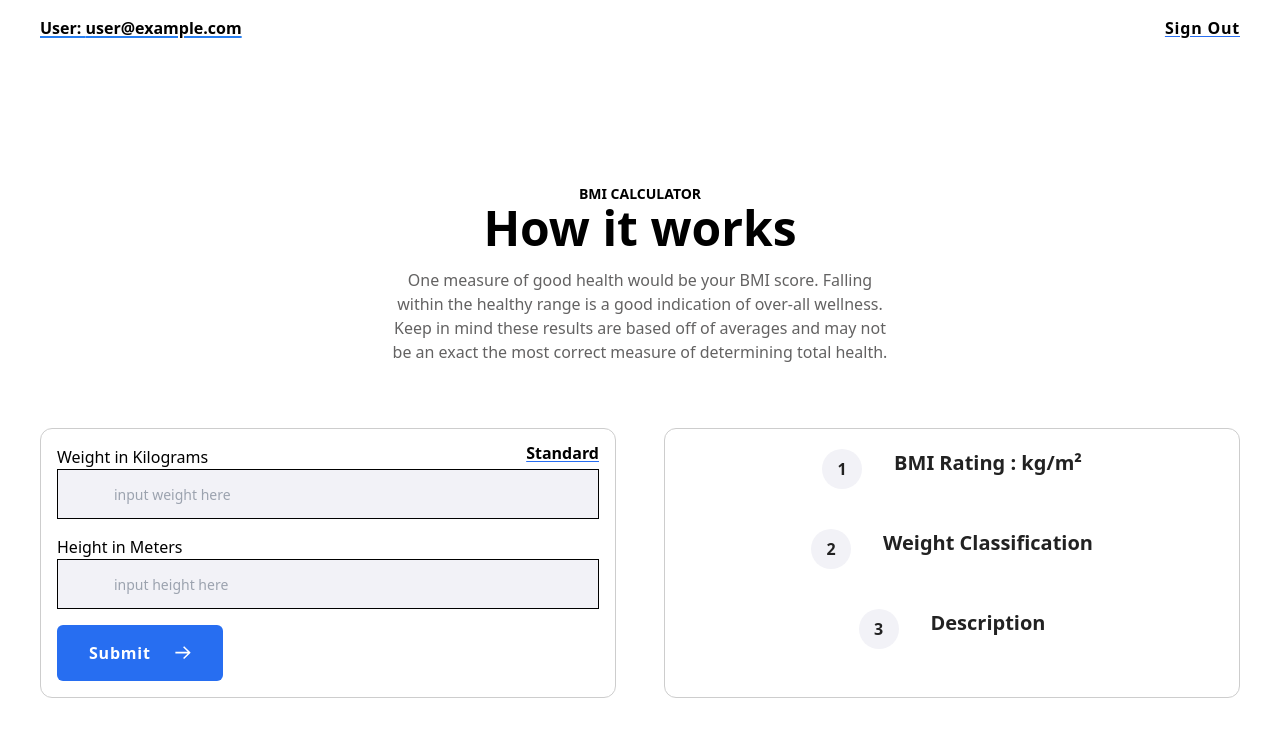
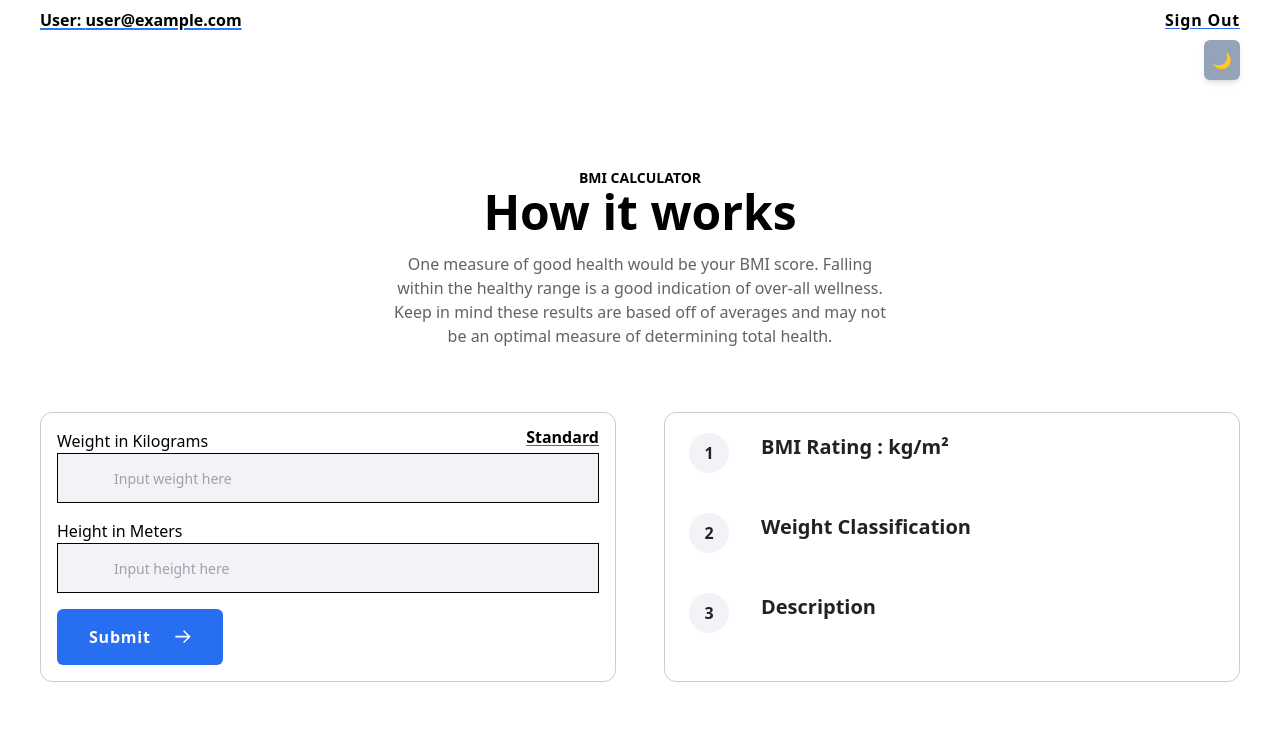
Before and after one commit to flor3z/onebetterbody, a React (Vite) app: page /account in a window 1280 px wide. Shown: the top 736 px of the page. Built offline with nearby package versions, Linux system fonts and the light colour scheme; no server answers; sample sign-in values are in the browser's storage; what tailwindcss-animated would draw is missing.

Commit message:
created themecontext for light-dark modes - wrapped all components with provider and add tailwind dark class to config file

```diff
--- a/src/App.jsx
+++ b/src/App.jsx
@@ -4,9 +4,11 @@ import Account from './components/Account';
 import { Routes, Route } from 'react-router-dom';
 import { AuthContextProvider } from './context/AuthContext';
 import ProtectedRoute from './components/ProtectedRoute';
+import ThemeContextProvider from './context/ThemeContext';
 function App() {
   return (
     <>
+      <ThemeContextProvider>
         <AuthContextProvider>
           <Routes>
             <Route path="/" element={<Signup />} />
@@ -21,6 +23,7 @@ function App() {
             />
           </Routes>
         </AuthContextProvider>
+      </ThemeContextProvider>
     </>
   );
 }
--- a/src/components/Account.jsx
+++ b/src/components/Account.jsx
@@ -10,7 +10,6 @@ function Account() {
   const [result, setResult] = useState('');
   const [inches, setInches] = useState('');
   const [standardUnit, setStandardUnit] = useState(true);
-  // const [bmiInfo, setBmiInfo] = useState({});
 
   const { user, logout } = UserAuth();
 
@@ -38,12 +37,12 @@ function Account() {
       setWeight('');
     } else {
       const kilosIntoPounds = weight / 2.205;
-      const heightIntoMeters = height * 0.3048;
-      const heightTotal = heightIntoMeters + inches * 0.0254;
+      const feetIntoMeters = height * 0.3048;
+      const heightTotal = feetIntoMeters + inches * 0.0254;
       const metricHeightSquard = heightTotal * heightTotal;
       console.log(
         kilosIntoPounds,
-        heightIntoMeters,
+        feetIntoMeters,
         heightTotal,
         metricHeightSquard
       );
@@ -55,37 +54,39 @@ function Account() {
   };
 
   return (
-    <section>
+    <section className="bg-white dark:bg-neutral-800">
       <div className="flex justify-between">
-        <div className="py-4 text-black font-bold pl-5 sm:pl-10 underline decoration-[#276ef1] hover:decoration-[#277ef1] hover:decoration-2  underline-offset-2 ">
+        <div className="py-2 text-black font-bold pl-5 sm:pl-10 underline decoration-[#276ef1] hover:decoration-[#277ef1] hover:decoration-2 underline-offset-2 dark:text-slate-200">
           User: {user && user.email}
         </div>
-        <div className="flex justify-center items-center py-4 pr-5 sm:pr-10">
+        <div className="flex justify-center items-center py-2 pr-5 sm:pr-10">
           <button
             onClick={handleLogOut}
             className="flex text-black items-center justify-center text-center underline decoration-[#276ef1] hover:decoration-[#277ef1] hover:decoration-2  underline-offset-2"
           >
-            <p className="font-bold tracking-wider ">Sign Out</p>
+            <p className="font-bold tracking-wider dark:text-slate-200">
+              Sign Out
+            </p>
           </button>
         </div>
       </div>
-      <div className="mx-auto w-full max-w-7xl px-5 py-16 md:px-10 md:py-24 lg:py-32">
+      <div className="mx-auto w-full max-w-7xl px-5 py-16 md:px-10 md:py-24 lg:py-32 dark:text-slate-200">
         <p className="text-center text-sm font-bold uppercase">
           BMI CALCULATOR
         </p>
-        <h2 className="text-center text-3xl font-bold md:text-5xl">
+        <h2 className="text-center text-3xl font-bold md:text-5xl dark:text-[#2796f1]">
           How it works
         </h2>
-        <p className="mx-auto mb-8 mt-4 max-w-lg text-center text-sm text-[#636262] sm:text-base md:mb-12 lg:mb-16">
+        <p className="mx-auto mb-8 mt-4 max-w-lg text-center text-sm text-[#636262] sm:text-base md:mb-12 lg:mb-16 dark:text-neutral-300">
           One measure of good health would be your BMI score. Falling within the
           healthy range is a good indication of over-all wellness. Keep in mind
-          these results are based off of averages and may not be an exact the
-          most correct measure of determining total health.
+          these results are based off of averages and may not be an optimal
+          measure of determining total health.
         </p>
         <div className="grid items-center gap-8 lg:grid-cols-2 lg:gap-12">
           <ResultCard result={result} />
 
-          <div className="relative block w-auto h-auto md:h-full md:w-full overflow-hidden [grid-area:1/1/2/2] lg:[grid-area:1/1/2/2] rounded-xl border border-solid border-[#cdcdcd]">
+          <div className="relative block w-auto h-auto md:h-full md:w-full overflow-hidden [grid-area:1/1/2/2] lg:[grid-area:1/1/2/2] rounded-xl border border-solid border-[#cdcdcd] dark:border-gray-500">
             <button
               onClick={handleUnitSwitch}
               className="absolute top-3 right-4 font-bold underline decoration-[#276ef1] hover:decoration-[#277ef1] hover:decoration-2  underline-offset-2"
@@ -98,13 +99,13 @@ function Account() {
                   {standardUnit ? 'Weight in Kilograms' : 'Weight in Pounds'}
                 </label>
                 <input
-                  className="mb-4 block h-9 w-full border border-black bg-[#f2f2f7] px-3 py-6 pl-14 text-sm text-[#333333]"
+                  className="mb-4 block h-9 w-full border border-black bg-[#f2f2f7] dark:bg-neutral-200 px-3 py-6 pl-14 text-sm text-[#333333]"
                   onChange={(e) => setWeight(e.target.value)}
                   value={weight}
                   step=".1"
                   autoComplete="off"
                   type="number"
-                  placeholder="input weight here"
+                  placeholder="Input weight here"
                   required
                 />
                 <label>
@@ -114,36 +115,38 @@ function Account() {
                 </label>
                 {standardUnit ? (
                   <input
-                    className=" mb-4 block h-9 w-full border border-black bg-[#f2f2f7] px-3 py-6 pl-14 text-sm text-[#333333]"
+                    className=" mb-4 block h-9 w-full border border-black bg-[#f2f2f7] dark:bg-neutral-200 px-3 py-6 pl-14 text-sm text-[#333333]"
                     onChange={(e) => setHeight(e.target.value)}
                     value={height}
+                    maxLength="10"
                     autoComplete="off"
                     step=".01"
                     type="number"
-                    placeholder="input height here"
+                    placeholder="Input height here"
                     required
                   />
                 ) : (
                   <>
                     <input
-                      className=" mb-4 block h-9 w-full border border-black bg-[#f2f2f7] px-3 py-6 pl-14 text-sm text-[#333333]"
+                      className=" mb-4 block h-9 w-full border border-black bg-[#f2f2f7] dark:bg-neutral-200 px-3 py-6 pl-14 text-sm text-[#333333]"
                       onChange={(e) => setHeight(e.target.value)}
                       value={height}
                       maxLength="10"
                       autoComplete="off"
                       step=".01"
                       type="number"
-                      placeholder="input feet here"
+                      placeholder="Input feet here"
                       required
                     />
                     <input
-                      className=" mb-4 block h-9 w-full border border-black bg-[#f2f2f7] px-3 py-6 pl-14 text-sm text-[#333333]"
+                      className=" mb-4 block h-9 w-full border border-black bg-[#f2f2f7] dark:bg-neutral-200 px-3 py-6 pl-14 text-sm text-[#333333]"
                       onChange={(e) => setInches(e.target.value)}
                       value={inches}
+                      maxLength="10"
                       autoComplete="off"
                       step=".01"
                       type="number"
-                      placeholder="input inches here"
+                      placeholder="Input inches here"
                       required
                     />
                   </>
@@ -168,14 +171,6 @@ function Account() {
             </form>
           </div>
         </div>
-        {/* <div className="flex justify-center items-center text-sm py-4">
-          <button
-            onClick={handleLogOut}
-            className="flex items-center justify-center hover:bg-[#277ef1] bg-[#276ef1] px-8 py-4 text-center font-semibold rounded-md text-white"
-          >
-            <p className="font-bold tracking-wider ">Sign Out</p>
-          </button>
-        </div> */}
       </div>
     </section>
   );
--- a/src/components/ResultCard.jsx
+++ b/src/components/ResultCard.jsx
@@ -1,5 +1,4 @@
 import React from 'react';
-// import { useState } from 'react';
 
 const bmiResults = [
   {
@@ -25,33 +24,27 @@ const bmiResults = [
 ];
 
 function ResultCard({ result }) {
-  console.log(result);
-
-  // const [bmiInfo, setBmiInfo] = useState({});
-
   let display;
 
   if (result < 18.5 && result != 0) {
     display = bmiResults[0];
-    // return () => setBmiInfo(display);
   } else if (result >= 18.5 && result <= 24.9) {
     display = bmiResults[1];
-    // return () => setBmiInfo(display);
   } else if (result >= 25 && result <= 29.9) {
     display = bmiResults[2];
-    // return () => setBmiInfo(display);
   } else if (result >= 30) {
     display = bmiResults[3];
-    // return () => setBmiInfo(display);
   }
+
+  // [grid-area:2/1/3/2] lg:[grid-area:1/2/2/3]
 
   console.log(display);
   console.log(result);
 
   return (
-    <div className="flex h-full flex-col [grid-area:2/1/3/2] lg:[grid-area:1/2/2/3] rounded-xl border border-solid border-[#cdcdcd]">
-      <div className=" flex justify-center gap-4 px-6 py-5 text-[#222222]">
-        <div className="flex h-10 w-10 flex-none items-center justify-center rounded-full bg-[#f2f2f7]">
+    <div className="flex h-full flex-col rounded-xl border border-solid border-[#cdcdcd] dark:border-gray-500 ">
+      <div className="flex justify-start gap-4 px-6 py-5 text-[#222222]">
+        <div className="flex h-10 w-10 flex-none items-center justify-center rounded-full bg-[#f2f2f7] dark:bg-neutral-300">
           <p className="text-sm font-bold sm:text-base">1</p>
         </div>
         <div className="ml-4 flex flex-col gap-2">
@@ -59,7 +52,7 @@ function ResultCard({ result }) {
             className={
               result
                 ? `text-xl font-bold ${display.colour}`
-                : 'text-xl font-bold'
+                : 'text-xl font-bold dark:text-slate-200'
             }
           >
             BMI Rating : {result && Math.round(result)} kg/m²
@@ -67,22 +60,28 @@ function ResultCard({ result }) {
           <p className="text-sm text-[#636262]"></p>
         </div>
       </div>
-      <div className=" flex  justify-center gap-4 px-6 py-5 text-[#222222]">
-        <div className="flex h-10 w-10 flex-none items-center justify-center rounded-full bg-[#f2f2f7]">
+      <div className=" flex  justify-start gap-4 px-6 py-5 text-[#222222]">
+        <div className="flex h-10 w-10 flex-none items-center justify-center rounded-full bg-[#f2f2f7] dark:bg-neutral-300">
           <p className="text-sm font-bold sm:text-base">2</p>
         </div>
         <div className="ml-4 flex flex-col gap-2">
-          <h5 className="text-xl font-bold">Weight Classification</h5>
-          <p className="text-md text-[#636262]">{result && display.category}</p>
+          <h5 className="text-xl font-bold dark:text-slate-200">
+            Weight Classification
+          </h5>
+          <p className="text-md text-[#636262] dark:text-neutral-300">
+            {result && display.category}
+          </p>
         </div>
       </div>
-      <div className=" flex  justify-center gap-4 px-6 py-5 text-[#222222]">
-        <div className="flex h-10 w-10 flex-none items-center justify-center rounded-full bg-[#f2f2f7]">
+      <div className=" flex justify-start gap-4 px-6 py-5 text-[#222222]">
+        <div className="flex h-10 w-10 flex-none items-center justify-center rounded-full bg-[#f2f2f7] dark:bg-neutral-300">
           <p className="text-sm font-bold sm:text-base">3</p>
         </div>
-        <div className="ml-4 flex flex-col gap-2">
-          <h5 className="text-xl font-bold">Description</h5>
-          <p className="text-sm text-[#636262]">{result && display.info}</p>
+        <div className="ml-4 flex flex-col gap-2 w-auto">
+          <h5 className="text-xl font-bold dark:text-slate-200">Description</h5>
+          <p className="text-sm text-[#636262] dark:text-neutral-300">
+            {result && display.info}
+          </p>
         </div>
       </div>
     </div>
--- /dev/null
+++ b/src/context/ThemeContext.jsx
@@ -0,0 +1,32 @@
+import React, { useEffect } from 'react';
+import { createContext, useContext, useState } from 'react';
+
+export const ThemeContext = createContext();
+
+const ThemeContextProvider = ({ children }) => {
+  const getTheme = () => {
+    return JSON.parse(localStorage.getItem('theme')) || false;
+  };
+
+  const [darkMode, setDarkMode] = useState(getTheme());
+
+  useEffect(() => {
+    localStorage.setItem('theme', JSON.stringify(darkMode));
+  }, [darkMode]);
+
+  return (
+    <ThemeContext.Provider value={[darkMode, setDarkMode]}>
+      <div className={darkMode ? 'dark relative' : 'relative'}>
+        <span
+          onClick={() => setDarkMode(!darkMode)}
+          className="absolute top-10 right-2 sm:right-10 bg-slate-400 p-2 rounded-md shadow-md hover:bg-slate-200 transition-all ease-out duration-200 cursor-pointer"
+        >
+          {darkMode ? <span>🌞</span> : <span>🌙</span>}
+        </span>
+        {children}
+      </div>
+    </ThemeContext.Provider>
+  );
+};
+
+export default ThemeContextProvider;
--- a/tailwind.config.js
+++ b/tailwind.config.js
@@ -1,5 +1,6 @@
 /** @type {import('tailwindcss').Config} */
 export default {
+  darkMode: 'class',
   content: ['./index.html', './src/**/*.{js,ts,jsx,tsx}'],
   theme: {
     extend: {},
```
Also changed, not shown: src/components/Signin.jsx (+11 -6 lines), src/components/Signup.jsx (+24 -10 lines). Lines whose indentation alone changed are shown as unchanged.
